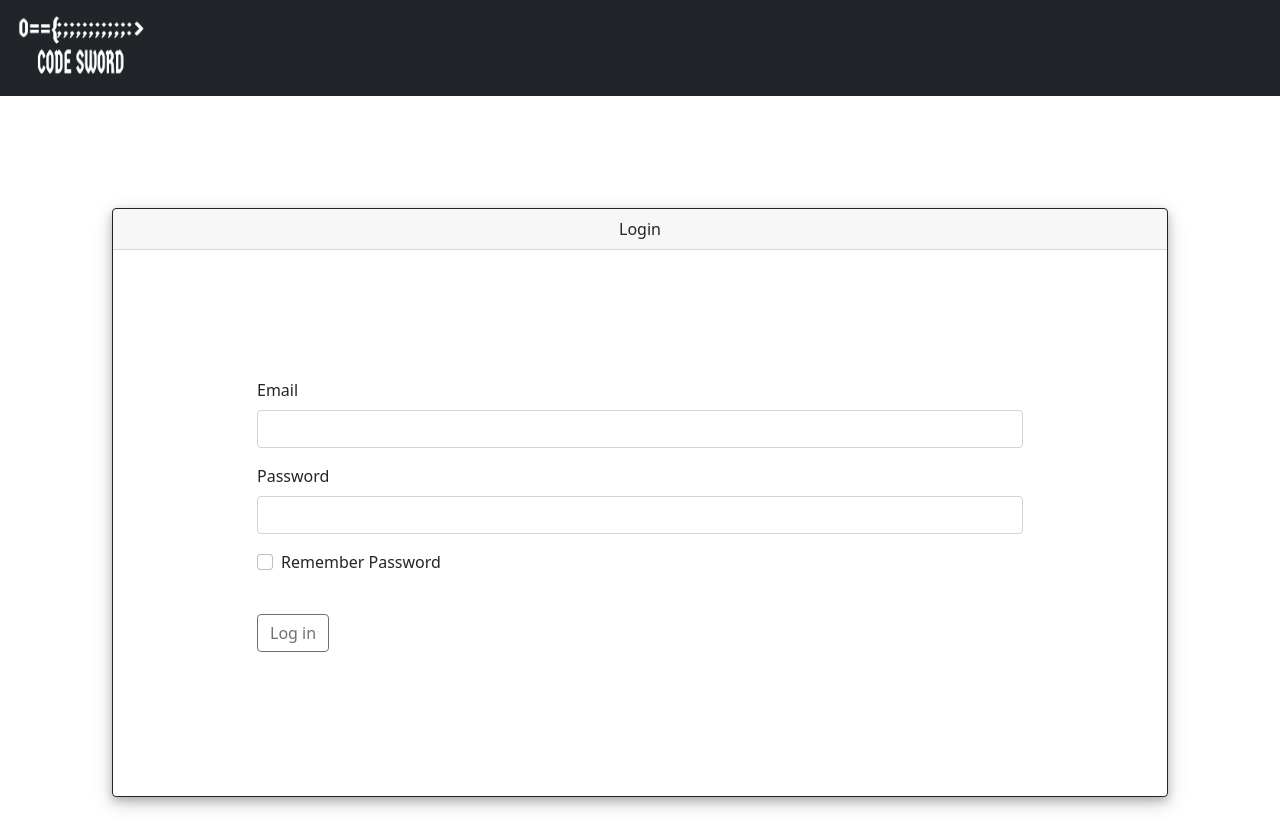
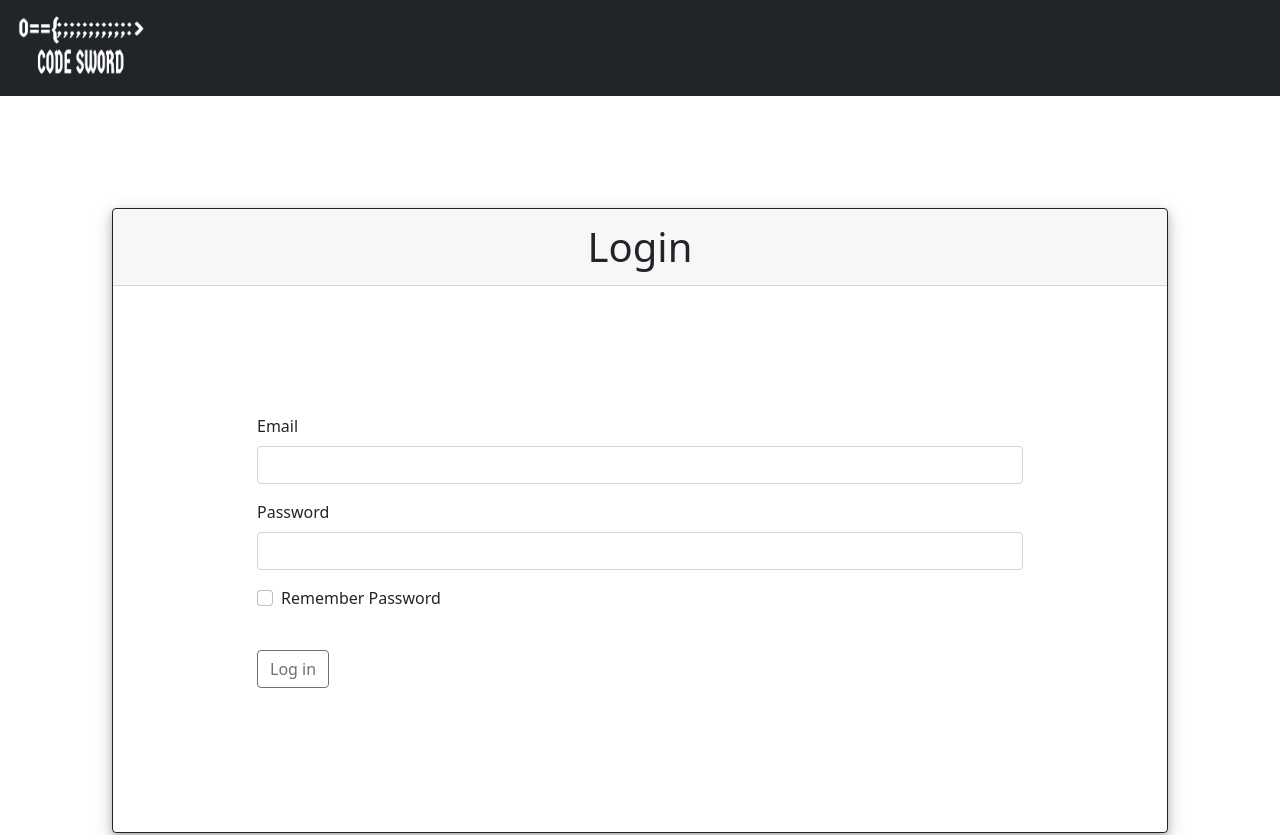
Before and after one commit to davidordo85/Frontend_campManager, a React (Create React App) app in the folder client/: page /login in a window 1280 px wide. Shown: the top 835 px of the page. Built offline with nearby package versions, Linux system fonts and the light colour scheme; no server answers.

Commit message:
Login title

```diff
--- a/client/src/components/auth/LoginPage/LoginPage.css
+++ b/client/src/components/auth/LoginPage/LoginPage.css
@@ -7,7 +7,7 @@
   margin-top: 1rem;
 }
 .login-title{
-  font-size: 3rem;
+  font-size: 2.5rem;
 }
 
 .form-login {
--- a/client/src/components/auth/LoginPage/LoginPage.js
+++ b/client/src/components/auth/LoginPage/LoginPage.js
@@ -47,7 +47,9 @@ function LoginPage({ onLogin, history, location }) {
         </Navbar.Brand>
       </Navbar>
       <Card border="dark" className="card-login">
-        <Card.Header className="text-header">Login</Card.Header>
+        <Card.Header className="text-header">
+          <Card.Text className="login-title">Login</Card.Text>
+        </Card.Header>
         <LoginForm
           className="loginPage-form"
           onSubmit={handleSubmit}
```
